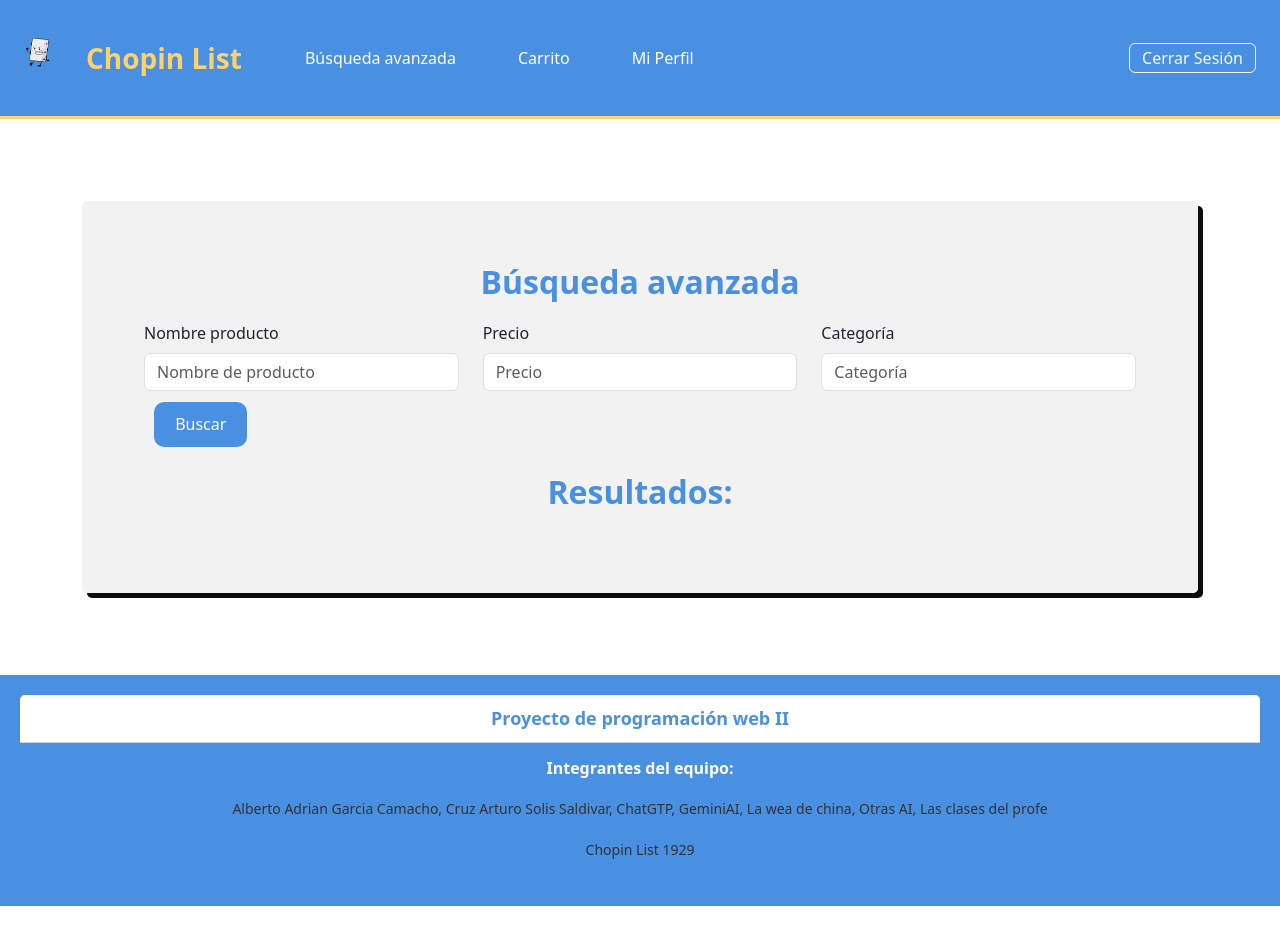
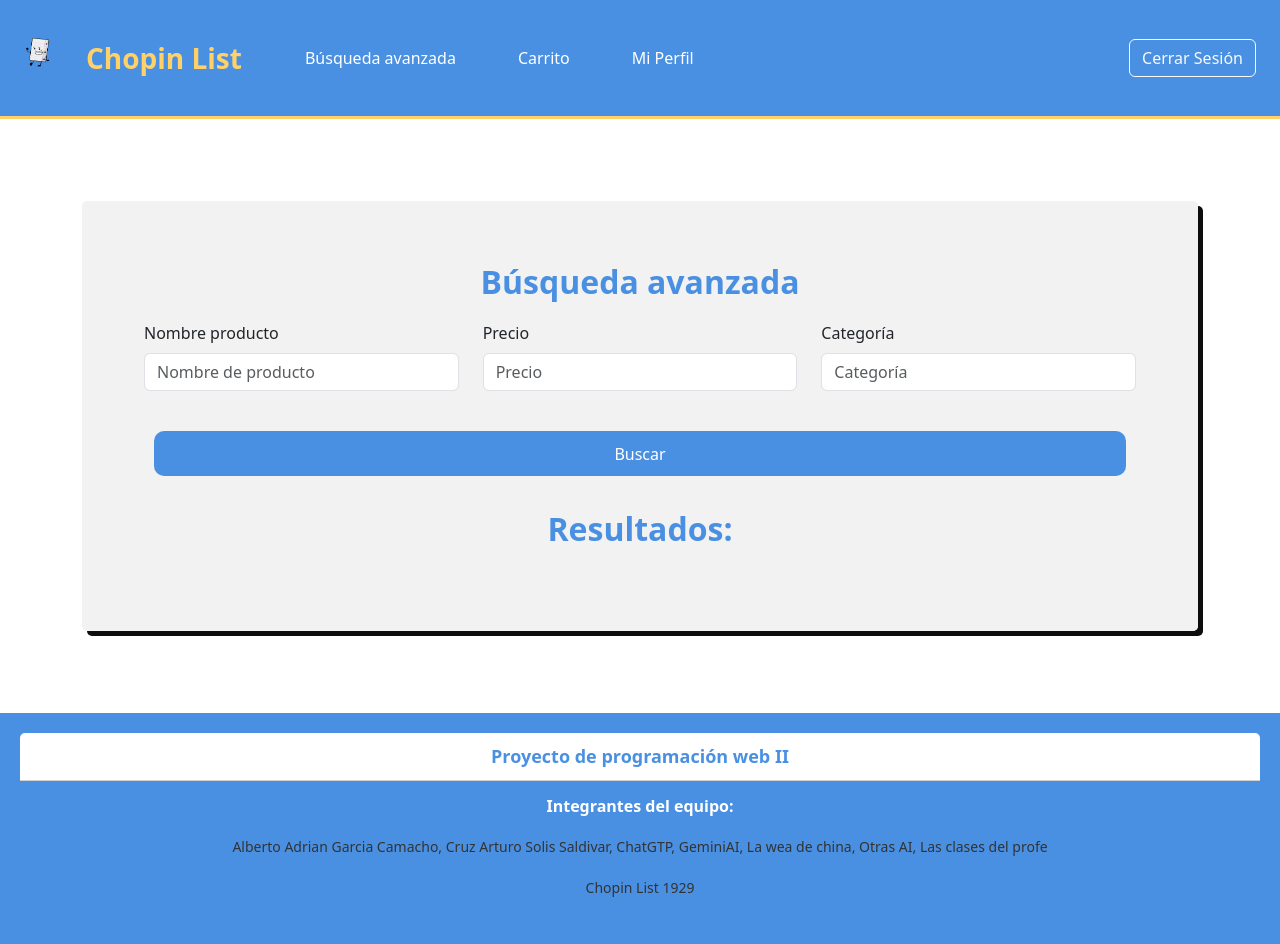
Before and after one commit to dedli54/PW-2, a React (Create React App) app in the folder Front-End/: page /BusquedaAvan in a window 1280 px wide. Before the commit the page ends 906 px from the top, so only its background shows below. Built offline with nearby package versions, Linux system fonts and the light colour scheme.

Commit message:
Fix de ui para los botones y animaciones que no se ocupaban

```diff
--- a/Front-End/src/CSS/altaProductos.css
+++ b/Front-End/src/CSS/altaProductos.css
@@ -8,3 +8,20 @@
 .coustome-link{
     margin: 2%;
 }
+
+.contenedor img{
+    width: 100%;
+    height: 100%;
+}
+.contenedor img:hover{
+    transform: scale(1.1);
+    transition: 0.5s;
+}
+.contenedor h1{
+    font-size: 2rem;
+    color: #000;
+}
+.contenedor h2{
+    font-size: 1.5rem;
+    color: #000;
+}
--- a/Front-End/src/CSS/avanzada.css
+++ b/Front-End/src/CSS/avanzada.css
@@ -9,3 +9,24 @@
 .boton{
     margin: 1%;
 }
+
+/* Prevent button movement/animation when clicked */
+.boton .coustome-link,
+.boton .coustome-link:active,
+.boton .coustome-link:hover,
+.boton .coustome-link:focus {
+    transform: none !important;
+    transition: none !important;
+    position: relative !important;
+    top: 0 !important;
+    animation: none !important;
+    outline: none !important;
+    box-shadow: none !important;
+}
+
+/* Override Bootstrap's button focus and active states */
+.btn:active,
+.btn:focus {
+    box-shadow: none !important;
+    transform: none !important;
+}
--- a/Front-End/src/CSS/navbar.css
+++ b/Front-End/src/CSS/navbar.css
@@ -66,3 +66,135 @@
     max-width: 1400px;  /* Or any other max-width you prefer */
     margin: 0 auto;
 }
+
+.navbar-custom .btn,
+.navbar-custom .btn:active,
+.navbar-custom .btn:hover,
+.navbar-custom .btn:focus {
+    transform: none !important;
+    transition: none !important;
+    position: relative !important;
+    top: 0 !important;
+    animation: none !important;
+    outline: none !important;
+    box-shadow: none !important;
+}
+
+.boton .coustome-link,
+.boton .coustome-link:active,
+.boton .coustome-link:hover,
+.boton .coustome-link:focus {
+    transform: none !important;
+    transition: none !important;
+    position: relative !important;
+    top: 0 !important;
+    animation: none !important;
+    outline: none !important;
+    box-shadow: none !important;
+}
+
+.btn:active,
+.btn:focus {
+    box-shadow: none !important;
+    transform: none !important;
+}
+
+button,
+.btn,
+.btn:active,
+.btn:hover,
+.btn:focus,
+.btn:active:focus,
+.coustome-link,
+.coustome-link:active,
+.coustome-link:hover,
+.coustome-link:focus {
+    transform: translateY(0) !important;
+    transform: none !important;
+    transition: none !important;
+    position: static !important;
+    top: 0 !important;
+    bottom: 0 !important;
+    animation: none !important;
+    outline: none !important;
+    box-shadow: none !important;
+    margin-top: 0 !important;
+    margin-bottom: 0 !important;
+}
+
+.btn:active,
+button:active {
+    position: static !important;
+    transform: none !important;
+    top: 0 !important;
+    margin-top: 0 !important;
+    margin-bottom: 0 !important;
+}
+
+.navbar-custom .nav-link,
+.navbar-custom .nav-link:hover,
+.navbar-custom .nav-link:active,
+.navbar-custom .nav-link:focus,
+.navbar-custom button,
+.navbar-custom .btn,
+.navbar-custom button:hover,
+.navbar-custom .btn:hover,
+.navbar-custom button:active,
+.navbar-custom .btn:active,
+.navbar-custom button:focus,
+.navbar-custom .btn:focus {
+    transform: none !important;
+    transform: translateY(0) !important;
+    position: static !important;
+    top: auto !important;
+    bottom: auto !important;
+    margin-top: 0 !important;
+    margin-bottom: 0 !important;
+    transition: color 0.2s ease-in-out !important;
+    box-shadow: none !important;
+    outline: none !important;
+}
+
+.navbar-custom .nav-link:active.nav-link,
+.navbar-custom .btn:active.btn {
+    transform: none !important;
+    position: static !important;
+    top: auto !important;
+    bottom: auto !important;
+}
+
+/* Fix for text shifting inside buttons and nav links */
+.navbar-custom .nav-link,
+.navbar-custom button,
+.navbar-custom .btn {
+    line-height: 1.5 !important;  /* Fixed line height */
+    vertical-align: middle !important;
+    display: inline-flex !important;
+    align-items: center !important;
+    justify-content: center !important;
+    padding-top: 0.375rem !important;  /* Fixed padding */
+    padding-bottom: 0.375rem !important;
+}
+
+/* Ensure text stays in place when buttons are active */
+.navbar-custom .nav-link:active,
+.navbar-custom button:active,
+.navbar-custom .btn:active {
+    line-height: 1.5 !important;
+    vertical-align: middle !important;
+    padding-top: 0.375rem !important;
+    padding-bottom: 0.375rem !important;
+}
+
+/* Prevent text movement on all button states */
+.navbar-custom a,
+.navbar-custom a:hover,
+.navbar-custom a:active,
+.navbar-custom a:focus,
+.navbar-custom .nav-link *,
+.navbar-custom button *,
+.navbar-custom .btn * {
+    transform: none !important;
+    position: static !important;
+    transition: color 0.2s ease-in-out !important;
+}
--- a/Front-End/src/proyecto/BarraNav.jsx
+++ b/Front-End/src/proyecto/BarraNav.jsx
@@ -23,7 +23,6 @@ function BarraNav() {
                     <img src={icon} alt="Shopping logo" width={30} height={30} className="d-inline-block align-top" />
                 </Navbar.Brand>
                 <Navbar.Brand href="./lista-compras" className="text-decoration-none">Chopin List</Navbar.Brand>
-                <Navbar.Toggle aria-controls="basic-navbar-nav" />
                 <Navbar.Collapse id="basic-navbar-nav">
                     <Nav className="me-auto">
                         <Nav.Link href="./BusquedaAvan" className="text-decoration-none">Búsqueda avanzada</Nav.Link>
--- a/Front-End/src/proyecto/BusquedaAvan.jsx
+++ b/Front-End/src/proyecto/BusquedaAvan.jsx
@@ -85,10 +85,21 @@ function BusquedaAvan() {
               onChange={(e) => setCategoriaProducto(e.target.value)}
             />
           </Form.Group>
-          <div className='boton'>
-            <Button onClick={handleSubmit} type="submit" className='coustome-link'>Buscar</Button>
-          </div>
         </Row>
+
+        {/* Move the button outside the Row and make it full-width */}
+        <div className='boton'>
+          <br />
+          <Button
+            onClick={handleSubmit}
+            type="submit"
+            className='coustome-link w-100'
+          >
+            Buscar
+          </Button>
+          <br />
+
+        </div>
       </Form>
 
       {resultado && (
--- a/Front-End/src/proyecto/Carrito.jsx
+++ b/Front-End/src/proyecto/Carrito.jsx
@@ -70,9 +70,19 @@ function Carrito() {
             {cartItems.length === 0 ? (
                 <div className="text-center py-4">
                     <h4>Tu carrito está vacío</h4>
-                    <Button href="/lista-compras" variant="primary" className="mt-3">
-                        Continuar Comprando
-                    </Button>
+                    <br />
+                    <div className="row">
+                        <div className="col"></div>
+                        <div className="col-2">
+                            <Button
+                                href="/lista-compras"
+                                className="coustome-link w-100"
+                            >
+                                Continuar Comprando
+                            </Button>
+                        </div>
+                        <div className="col"></div>
+                    </div>
                 </div>
             ) : (
                 <>
--- a/Front-End/src/proyecto/NuevaCategoria.jsx
+++ b/Front-End/src/proyecto/NuevaCategoria.jsx
@@ -1,62 +1,67 @@
 import React, { useState } from 'react';
-import '../CSS/bootstrapCSS/bootstrap.css';
-import '../CSS/Miperfil.css';
-import FloatingLabel from 'react-bootstrap/FloatingLabel';
+import Button from 'react-bootstrap/Button';
 import Form from 'react-bootstrap/Form';
-import Button from 'react-bootstrap/Button';
+import '../CSS/avanzada.css';
 import axios from "axios";
 
 function NuevaCategoria() {
     const [nombreCategoria, setNombreCategoria] = useState('');
+    const [validated, setValidated] = useState(false);
 
-    const handleAdd = () => {
+    const handleAdd = (event) => {
+        event.preventDefault();
         if (!nombreCategoria.trim()) {
-            alert("Por favor ingrese un nombre para la categoría");
+            setValidated(true);
             return;
         }
-
         axios.post("http://localhost:3000/categorias", {
             name: nombreCategoria
         })
         .then(response => {
             alert("Categoría agregada correctamente.");
-            setNombreCategoria(''); // Clear the input
+            setNombreCategoria('');
+            setValidated(false);
         })
         .catch(error => {
+            const backendMsg = error.response?.data?.error;
+            if (backendMsg) {
+                alert(backendMsg);
+            } else {
+                alert("Error al agregar la categoría. Por favor intente de nuevo.");
+            }
             console.error("Error al agregar categoría:", error.response);
-            alert("Error al agregar la categoría. Por favor intente de nuevo.");
         });
     };
 
     return (
-        <div className="contenedor-grande">
-            <div className="contenedor">
-                <div className="row">
-                    <h2 className="col-4">Nueva Categoría</h2>
-                    <div className="col-6">
-                        <FloatingLabel
-                            controlId="floatingCategoria"
-                            label="Nombre de la categoría"
-                            className="mb-3"
-                        >
+        <div className='contenedor-avan'>
+            <h2 className="text-center" style={{ fontWeight: 'bold' }}>Nueva Categoría</h2>
+            <Form noValidate validated={validated} onSubmit={handleAdd}>
+                <Form.Group controlId="nombreCategoria" className="mb-3">
+                    <Form.Label>Nombre de la categoría</Form.Label>
                     <Form.Control
                         type="text"
                         placeholder="Nombre de la categoría"
                         value={nombreCategoria}
                         onChange={(e) => setNombreCategoria(e.target.value)}
+                        required
                     />
-                        </FloatingLabel>
-                        <Button className="coustome-link" onClick={handleAdd}>
+                    <Form.Control.Feedback type="invalid">
+                        Por favor ingrese un nombre para la categoría
+                    </Form.Control.Feedback>
+                </Form.Group>
+                <div className='boton'>
+                    <br />
+                    <Button type="submit" className='coustome-link w-100 mb-2'>
                         Agregar Categoría
                     </Button>
                     <br />
-                        <br />
-                        <Button href="/Miperfil" className="coustome-link">
+
+                    <Button href="/Miperfil" className='coustome-link w-100'>
                         Regresar
                     </Button>
                 </div>
-                </div>
-            </div>
+            </Form>
         </div>
     );
 }
--- a/Front-End/src/proyecto/alta-productos.jsx
+++ b/Front-End/src/proyecto/alta-productos.jsx
@@ -120,21 +120,17 @@ function AltaProductos() {
                         </Form.Select>
                         <Form.Control.Feedback>Completo</Form.Control.Feedback>
                     </Form.Group>
+                </Row>
 
                 <div className='boton'>
-                        <Button type="submit" className='coustome-link'>
+                    <Button type="submit" className='coustome-link w-100 mb-2'>
                         Agregar
                     </Button>
-
-                        <Button
-                            type="button"
-                            href={"/Miperfil"}
-                            className='coustome-link'
-                        >
+                    <br />
+                    <Button type="button" href={"/Miperfil"} className='coustome-link w-100'>
                         Regresar
                     </Button>
                 </div>
-                </Row>
             </Form>
         </div>
     );
```
Lines whose indentation alone changed are shown as unchanged.
